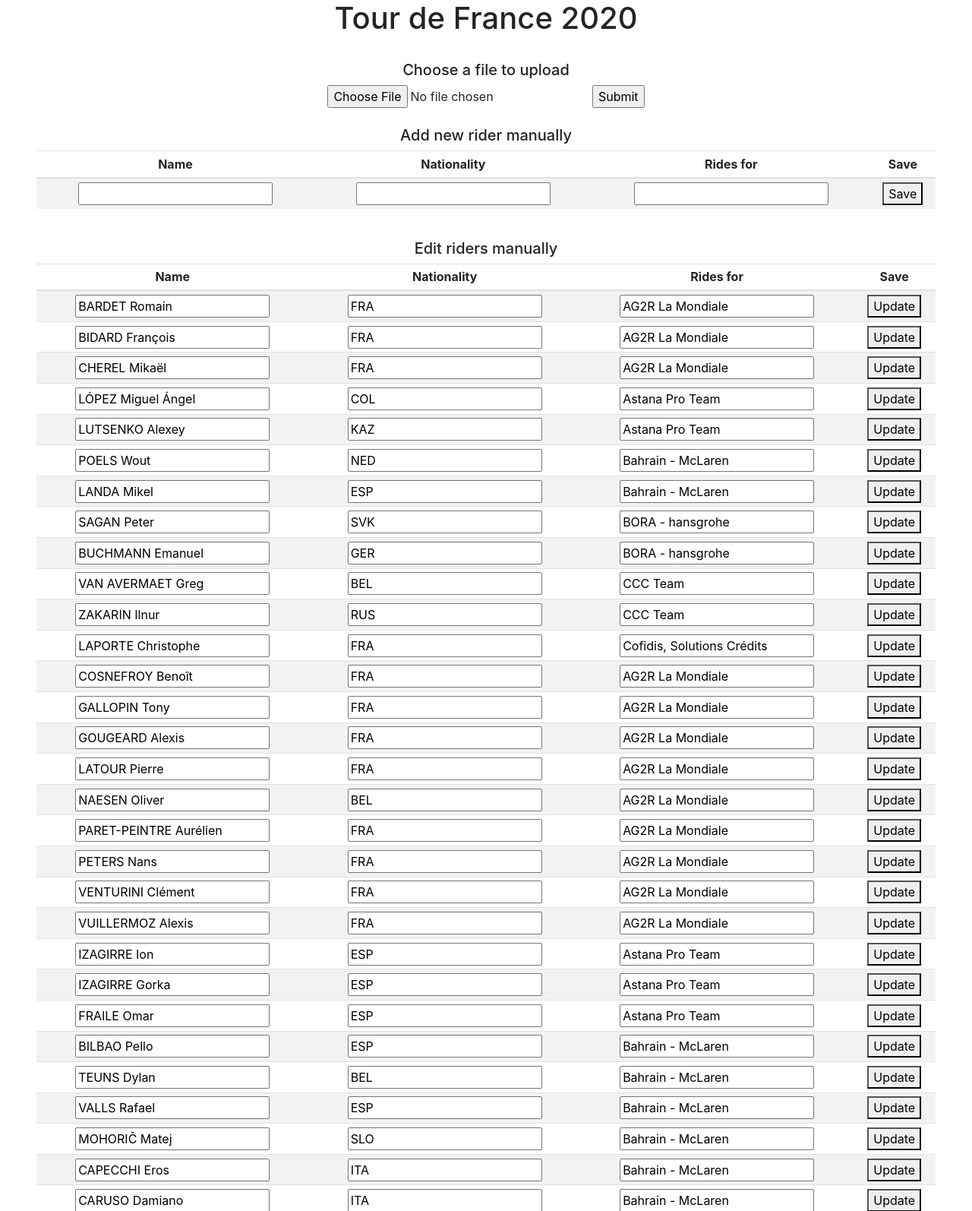
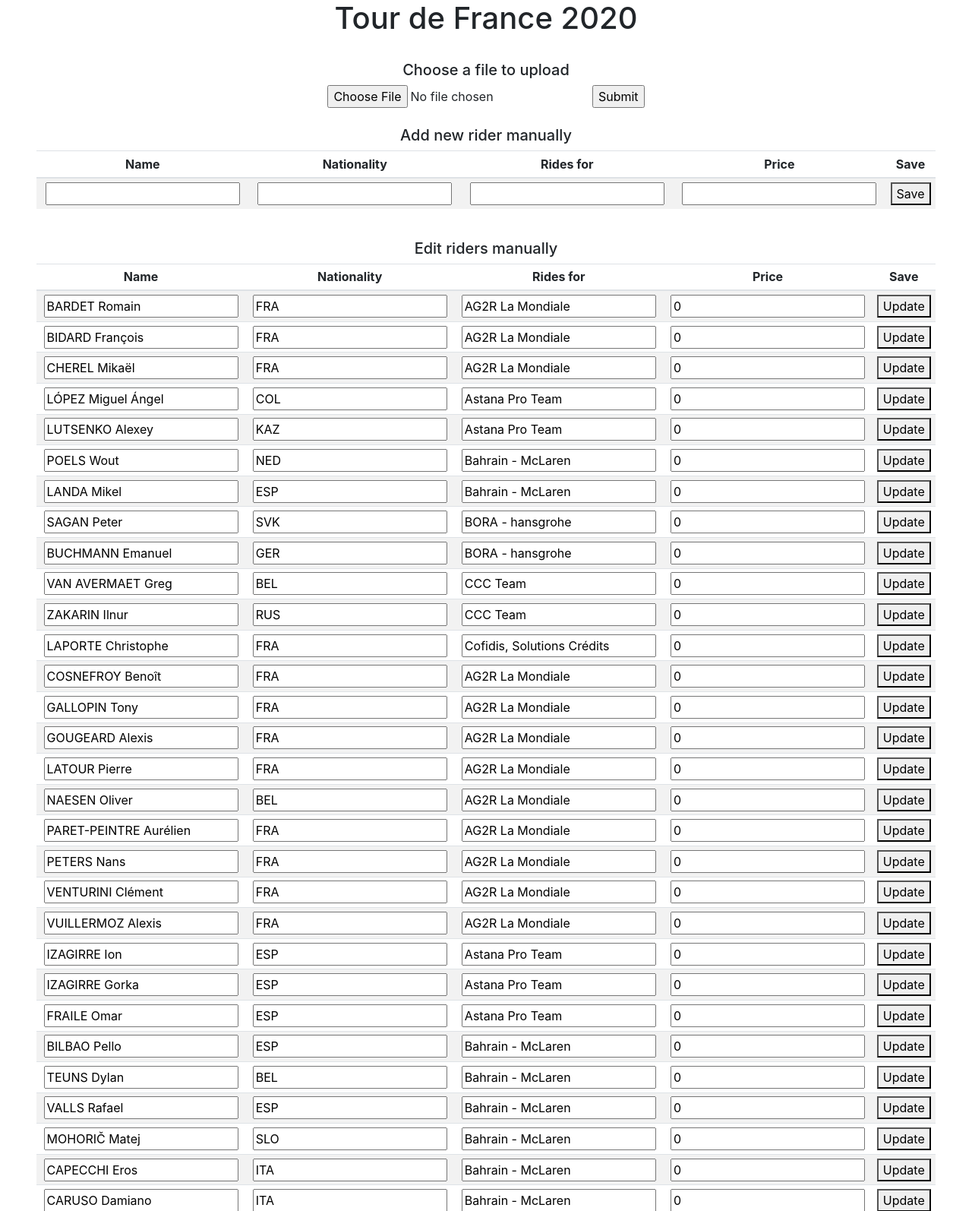
Before and after one commit to FlemmingSteffensen/renwieler, a Flask app: page /uploadRiders?activecomp=2 in a window 1280 px wide. Shown: the part 130-1724 px from the top of the page at 76% size. Run offline with Flask 2, Linux system fonts and the light colour scheme; a user stored in the database is signed in; some libraries are stand-ins or nearby versions.

Commit message:
Upload riders complete

```diff
--- a/app.py
+++ b/app.py
@@ -630,22 +630,21 @@ def uploadRiders():
         role = getRole()
         compid = request.args.get('activecomp', None)
         comps = db.execute("SELECT id, racetype_id, year, startdate, reg_stop, racedays, reg_active FROM competitions WHERE id = :compid", compid=compid)
-        riders = db.execute("SELECT id, rider, nationality, rides_for FROM riders WHERE comp_id = :compid", compid=compid)
+        riders = db.execute("SELECT id, rider, nationality, rides_for, price FROM riders WHERE comp_id = :compid", compid=compid)
         return render_template("uploadRiders.html", comps=comps, role=role, riders=riders)
     """process the uploaded file"""
     if request.method == "POST":
         compid = request.form.get("compid")
-        uploadRider = request.files['file']
-        uploadRiderRead = uploadRider.read()
-        print(uploadRiderRead)
-        csv_reader = csv.reader(uploadRiderRead, delimiter=',')
-        print(csv_reader)
+        file = request.files['file']
+        str_file_value = file.read().decode('utf-8')
+        file_t = str_file_value.splitlines()
+        csv_reader = csv.reader(file_t, delimiter=',')
         for row in csv_reader:
             rowRider = db.execute("SELECT id FROM riders WHERE rider = :rider", rider=row[0])
             if rowRider:
                 db.execute("UPDATE riders SET rider = :rider, nationality = :nationality, rides_for = :rides_for WHERE id = :id", rider=row[0], nationality=row[1], rides_for=row[2], id=rowRider[0]["id"])
             else:
-                db.execute("INSERT INTO riders (rider, nationality, rides_for) VALUES (:rider, :nationality, :rides_for)", rider=row[0], nationality=row[1], rides_for=row[2])
+                db.execute("INSERT INTO riders (rider, comp_id, nationality, rides_for) VALUES (:rider, :compid, :nationality, :rides_for)", rider=row[0], nationality=row[1], rides_for=row[2], compid=compid)
         return redirect(url_for('uploadRiders', activecomp=compid))
 
 @app.route("/newRider", methods=["POST"])
@@ -653,7 +652,7 @@ def uploadRiders():
 #TODO @admin_required
 def newRider():
     """insert a new rider for the competition"""
-    db.execute("INSERT INTO riders (rider, comp_id, nationality, rides_for) VALUES (:rider, :compid, :nationality, :rides_for)", rider=request.form.get("rider"), nationality=request.form.get("nationality"), rides_for=request.form.get("rides_for"), compid=request.form.get("compid"))    # reload new user screen
+    db.execute("INSERT INTO riders (rider, comp_id, nationality, rides_for, price) VALUES (:rider, :compid, :nationality, :rides_for, :price)", rider=request.form.get("rider"), nationality=request.form.get("nationality"), rides_for=request.form.get("rides_for"), price=request.form.get("price"), compid=request.form.get("compid"))    # reload new user screen
     compid = request.form.get("compid")
     return redirect(url_for('uploadRiders', activecomp=compid))
 
@@ -662,7 +661,7 @@ def newRider():
 #TODO @admin_required
 def updateRider():
     """update the rider for the competition"""
-    db.execute("UPDATE riders SET rider = :rider, nationality = :nationality, rides_for = :rides_for WHERE id = :id", rider=request.form.get("rider"), id=request.form.get("rider_id"), nationality=request.form.get("nationality"), rides_for=request.form.get("rides_for"))
+    db.execute("UPDATE riders SET rider = :rider, nationality = :nationality, rides_for = :rides_for, price = :price WHERE id = :id", rider=request.form.get("rider"), id=request.form.get("rider_id"), nationality=request.form.get("nationality"), rides_for=request.form.get("rides_for"), price=request.form.get("price"))
     compid = request.form.get("compid")
     # reload new user screen
     return redirect(url_for('uploadRiders', activecomp=compid))
--- a/templates/uploadRiders.html
+++ b/templates/uploadRiders.html
@@ -39,6 +39,7 @@
                         <th>Name</th>
                         <th>Nationality</th>
                         <th>Rides for</th>
+                        <th>Price</th>
                         <th>Save</th>
                     </tr>
                 </thead>
@@ -48,6 +49,7 @@
                         <td class=""><input type="text" value="" name="rider"></td>
                         <td class=""><input type="text" value="" name="nationality"></td>
                         <td class=""><input type="text" value="" name="rides_for"></td>
+                        <td class=""><input type="number" value="" name="price"></td>
                         <td><button type="submit" formaction="/newRider">Save</button></td>
                     </tr>
                 </tbody>
@@ -61,6 +63,7 @@
                     <th>Name</th>
                     <th>Nationality</th>
                     <th>Rides for</th>
+                    <th>Price</th>
                     <th>Save</th>
                 </tr>
             </thead>
@@ -73,6 +76,7 @@
                             <td class=""><input type="text" value="{{rider.rider}}" name="rider"></td>
                             <td class=""><input type="text" value="{{rider.nationality}}" name="nationality"></td>
                             <td class=""><input type="text" value="{{rider.rides_for}}" name="rides_for"></td>
+                            <td class=""><input type="number" value="{{rider.price}}" name="price"></td>
                             <td><button type="submit" formaction="/updateRider">Update</button></td>
                         </tr>
                     </form>
```
Also changed, not shown: rw.db.
